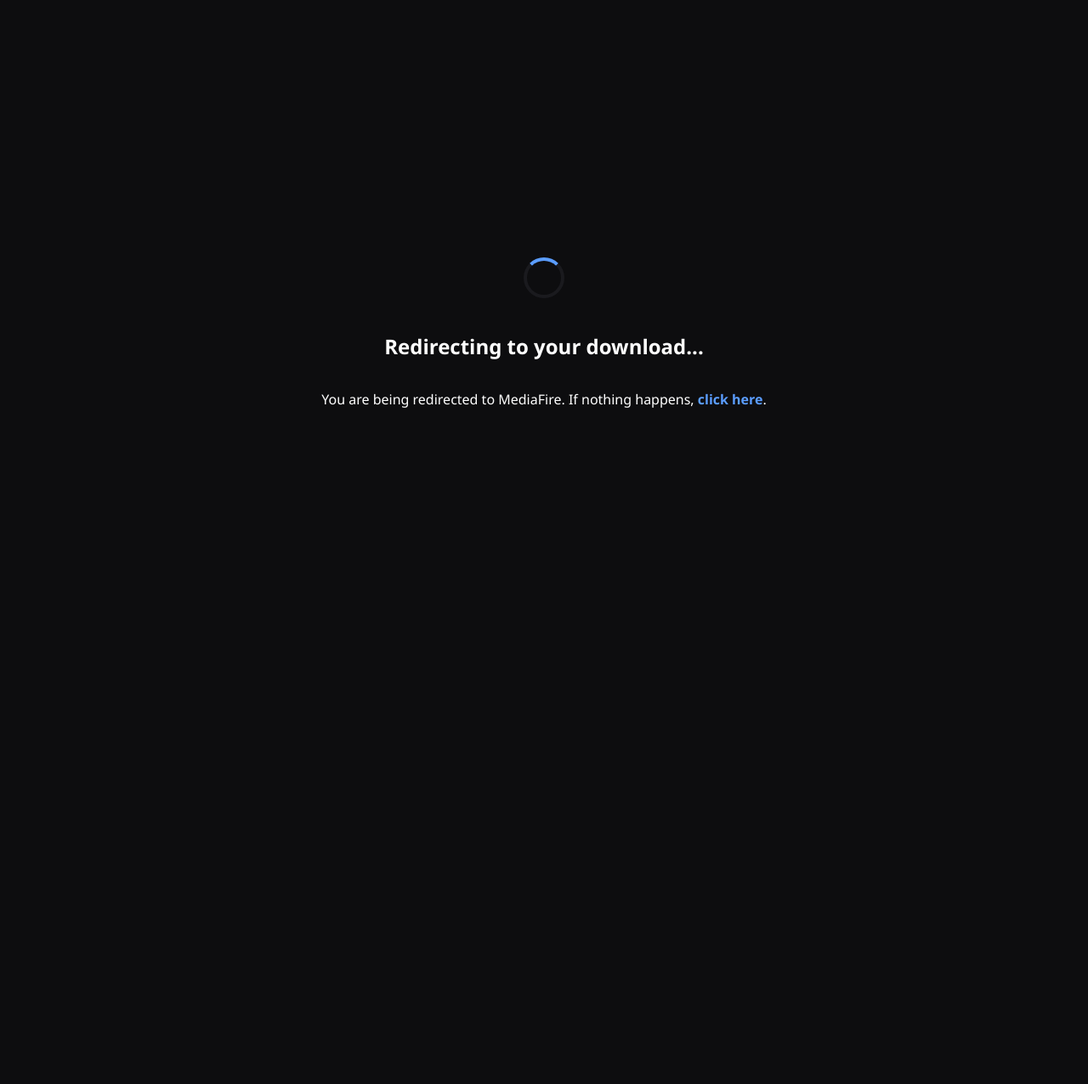
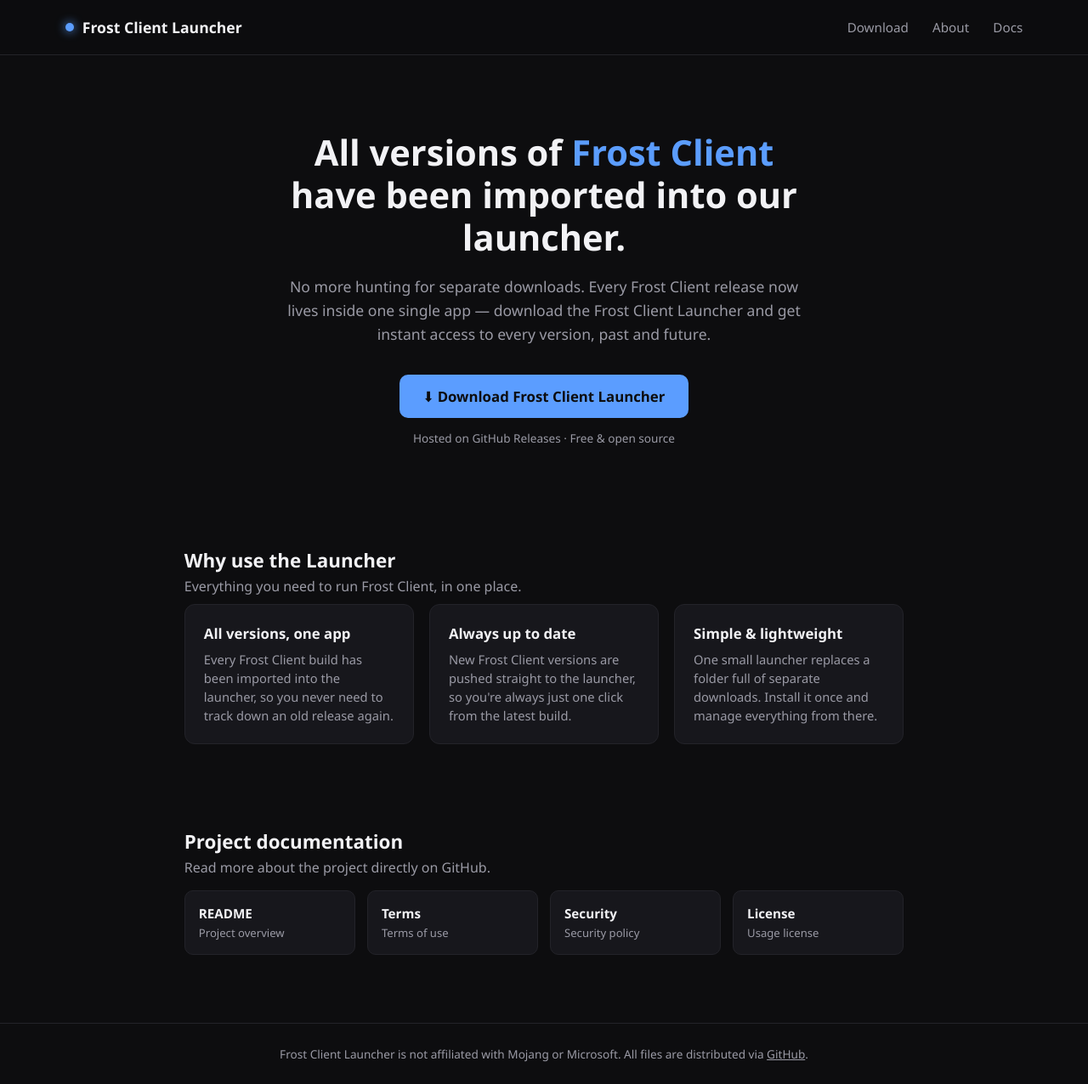
Before and after one commit to joafine-sudo/frostapp, a plain HTML site: page index.html in a window 1280 px wide. Shown: the whole page at 85% size. Before the commit the page ends 800 px from the top, so only its background shows below. Drawn offline with Linux system fonts and the light colour scheme.

Commit message:
Update index.html

```diff
--- a/index.html
+++ b/index.html
@@ -2,51 +2,129 @@
 <html lang="en">
 <head>
 <meta charset="UTF-8">
-    <title>Redirecting to Frost Client...</title>
-
-    <!-- ISTO FAZ O REDIRECIONAMENTO AUTOMÁTICO -->
-    <!-- O número "3" significa que espera 3 segundos antes de redirecionar. Podes mudar para 0 se quiseres que seja instantâneo. -->
-    <meta http-equiv="refresh" content="3;url=https://github.com/joafine-sudo/frostapp/releases/tag/minecraft">
-
+<meta name="viewport" content="width=device-width, initial-scale=1, viewport-fit=cover">
+<title>Frost Client Launcher</title>
 <style>
-        body {
-            background-color: #0D0D0F;
-            color: #FFFFFF;
-            font-family: 'Segoe UI', Tahoma, Geneva, Verdana, sans-serif;
-            display: flex;
-            flex-direction: column;
-            align-items: center;
-            justify-content: center;
-            height: 100vh;
-            margin: 0;
-            text-align: center;
+  :root{
+    --bg:#0D0D0F; --bg2:#131317; --card:#17171C; --border:#232329;
+    --text:#F2F2F5; --muted:#9A9AA5; --accent:#5B9DFF; --accent2:#7FB4FF;
+    color-scheme: dark;
   }
-        .loader {
-            border: 4px solid #1A1A1E;
-            border-top: 4px solid #5B9DFF;
-            border-radius: 50%;
-            width: 40px;
-            height: 40px;
-            animation: spin 1s linear infinite;
-            margin-bottom: 20px;
+  *{box-sizing:border-box}
+  html{scroll-padding-top:env(safe-area-inset-top,0px)}
+  body{
+    margin:0; background:var(--bg); color:var(--text);
+    font-family:'Segoe UI',Tahoma,Geneva,Verdana,sans-serif;
+    padding-top:env(safe-area-inset-top,0px); padding-bottom:env(safe-area-inset-bottom,0px);
   }
-        @keyframes spin {
-            0% { transform: rotate(0deg); }
-            100% { transform: rotate(360deg); }
+  header{
+    display:flex; align-items:center; justify-content:space-between;
+    padding:20px 6vw; border-bottom:1px solid var(--border);
+    position:sticky; top:0; background:rgba(13,13,15,.85); backdrop-filter:blur(8px); z-index:10;
   }
-        a {
-            color: #5B9DFF;
-            text-decoration: none;
-            font-weight: bold;
+  .brand{display:flex; align-items:center; gap:10px; font-weight:700; font-size:1.1rem}
+  .brand .dot{width:10px;height:10px;border-radius:50%;background:var(--accent); box-shadow:0 0 12px var(--accent)}
+  nav a{color:var(--muted); text-decoration:none; margin-left:24px; font-size:.95rem}
+  nav a:hover{color:var(--text)}
+  .hero{
+    max-width:800px; margin:0 auto; padding:90px 6vw 60px; text-align:center;
   }
-        a:hover {
-            text-decoration: underline;
+  .hero h1{font-size:2.6rem; line-height:1.2; margin:0 0 18px}
+  .hero h1 span{color:var(--accent)}
+  .hero p{color:var(--muted); font-size:1.1rem; line-height:1.6; max-width:620px; margin:0 auto 34px}
+  .btn{
+    display:inline-flex; align-items:center; gap:10px; background:var(--accent); color:#0D0D0F;
+    font-weight:700; padding:14px 28px; border-radius:10px; text-decoration:none; font-size:1.05rem;
+    transition:background .15s ease, transform .15s ease;
+  }
+  .btn:hover{background:var(--accent2); transform:translateY(-1px)}
+  .btn.secondary{background:transparent; color:var(--text); border:1px solid var(--border)}
+  .btn.secondary:hover{border-color:var(--accent); color:var(--accent2); background:transparent}
+  .note{margin-top:14px; font-size:.85rem; color:var(--muted)}
+  section{max-width:1000px; margin:0 auto; padding:40px 6vw}
+  .features{display:grid; grid-template-columns:repeat(3,1fr); gap:18px; margin-top:10px}
+  .card{background:var(--card); border:1px solid var(--border); border-radius:12px; padding:22px}
+  .card h3{margin:0 0 8px; font-size:1.05rem}
+  .card p{margin:0; color:var(--muted); font-size:.92rem; line-height:1.5}
+  .docs{display:grid; grid-template-columns:repeat(4,1fr); gap:14px; margin-top:16px}
+  .doc-link{
+    display:flex; flex-direction:column; gap:4px; background:var(--card); border:1px solid var(--border);
+    border-radius:10px; padding:16px; text-decoration:none; color:var(--text);
+  }
+  .doc-link:hover{border-color:var(--accent)}
+  .doc-link strong{font-size:.95rem}
+  .doc-link span{color:var(--muted); font-size:.82rem}
+  h2{font-size:1.4rem; margin-bottom:4px}
+  .sub{color:var(--muted); margin-top:0; margin-bottom:0}
+  footer{border-top:1px solid var(--border); margin-top:40px; padding:26px 6vw; text-align:center; color:var(--muted); font-size:.85rem}
+  footer a{color:var(--muted)}
+  @media (max-width:720px){
+    .features{grid-template-columns:1fr}
+    .docs{grid-template-columns:1fr 1fr}
+    .hero h1{font-size:2rem}
   }
 </style>
 </head>
 <body>
-    <div class="loader"></div>
-    <h2>Redirecting to your download...</h2>
-    <p>You are being redirected to MediaFire. If nothing happens, <a href="https://github.com/joafine-sudo/frostapp/releases/tag/minecraft">click here</a>.</p>
+
+<header>
+  <div class="brand"><span class="dot"></span> Frost Client Launcher</div>
+  <nav>
+    <a href="#download">Download</a>
+    <a href="#about">About</a>
+    <a href="#docs">Docs</a>
+  </nav>
+</header>
+
+<div class="hero">
+  <h1>All versions of <span>Frost Client</span> have been imported into our launcher.</h1>
+  <p>No more hunting for separate downloads. Every Frost Client release now lives inside one single app — download the Frost Client Launcher and get instant access to every version, past and future.</p>
+  <a class="btn" id="download" href="https://github.com/joafine-sudo/frostapp/releases/tag/minecraft" target="_blank" rel="noopener">⬇ Download Frost Client Launcher</a>
+  <div class="note">Hosted on GitHub Releases · Free &amp; open source</div>
+</div>
+
+<section id="about">
+  <h2>Why use the Launcher</h2>
+  <p class="sub">Everything you need to run Frost Client, in one place.</p>
+  <div class="features">
+    <div class="card">
+      <h3>All versions, one app</h3>
+      <p>Every Frost Client build has been imported into the launcher, so you never need to track down an old release again.</p>
+    </div>
+    <div class="card">
+      <h3>Always up to date</h3>
+      <p>New Frost Client versions are pushed straight to the launcher, so you're always just one click from the latest build.</p>
+    </div>
+    <div class="card">
+      <h3>Simple &amp; lightweight</h3>
+      <p>One small launcher replaces a folder full of separate downloads. Install it once and manage everything from there.</p>
+    </div>
+  </div>
+</section>
+
+<section id="docs">
+  <h2>Project documentation</h2>
+  <p class="sub">Read more about the project directly on GitHub.</p>
+  <div class="docs">
+    <a class="doc-link" href="https://github.com/joafine-sudo/frostapp/blob/main/README.md" target="_blank" rel="noopener">
+      <strong>README</strong><span>Project overview</span>
+    </a>
+    <a class="doc-link" href="https://github.com/joafine-sudo/frostapp/blob/main/terms.md" target="_blank" rel="noopener">
+      <strong>Terms</strong><span>Terms of use</span>
+    </a>
+    <a class="doc-link" href="https://github.com/joafine-sudo/frostapp/blob/main/SECURITY.md" target="_blank" rel="noopener">
+      <strong>Security</strong><span>Security policy</span>
+    </a>
+    <a class="doc-link" href="https://github.com/joafine-sudo/frostapp/blob/main/LICENSE.md" target="_blank" rel="noopener">
+      <strong>License</strong><span>Usage license</span>
+    </a>
+  </div>
+</section>
+
+<footer>
+  Frost Client Launcher is not affiliated with Mojang or Microsoft. All files are distributed via
+  <a href="https://github.com/joafine-sudo/frostapp" target="_blank" rel="noopener">GitHub</a>.
+</footer>
+
 </body>
 </html>
```
Lines whose indentation alone changed are shown as unchanged.
